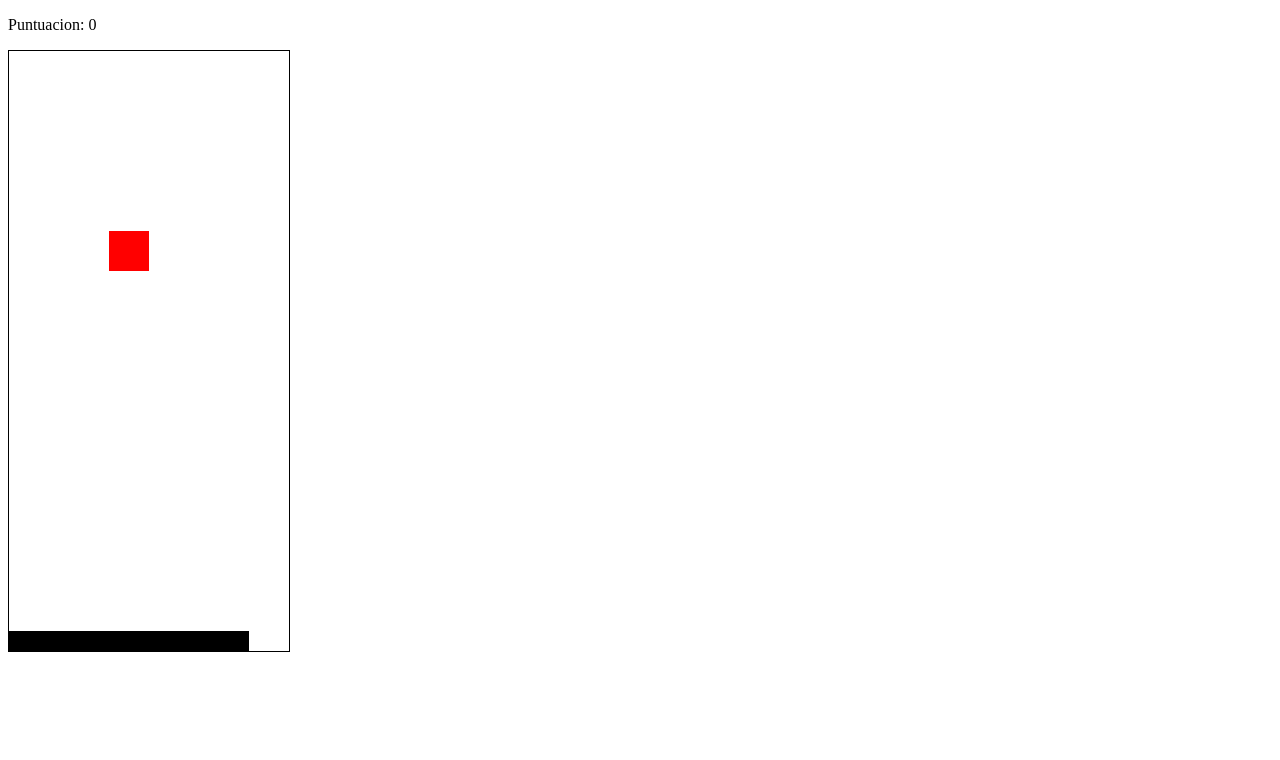
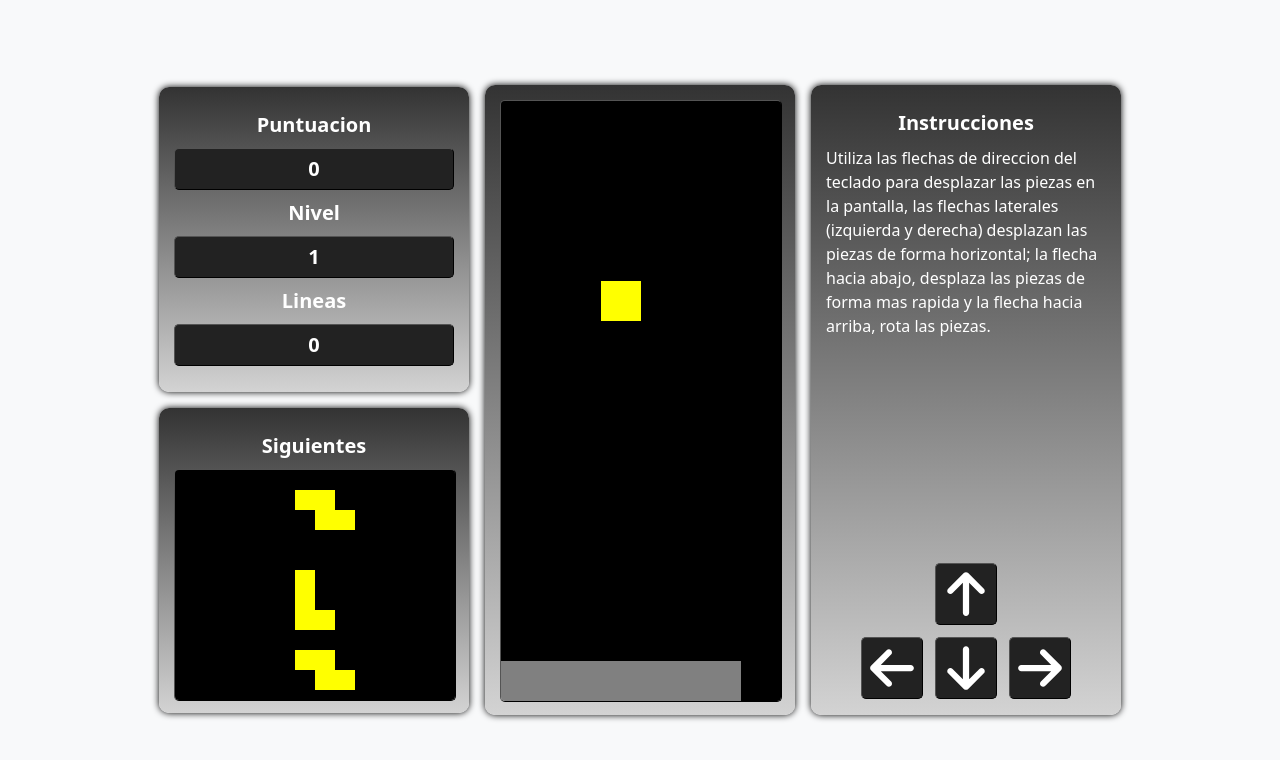
Before and after one commit to AbelJRU16/Tetris, a plain HTML site: page index.html in a window 1280 px wide. Drawn offline with nearby package versions, Linux system fonts and the light colour scheme.

Commit message:
Se mejora lainterfaz de la pagina de tetris

```diff
--- /dev/null
+++ b/css/styles.css
@@ -0,0 +1,59 @@
+button.mini-box{
+	cursor: auto;
+}
+canvas{
+	border-radius: 5px;
+	border: outset 1px #000;
+}
+.tetris-box {
+ 	margin: calc(50vh - 332px) calc(50vw - 148px);
+}
+.arrow-grid {
+    display: flex;
+    flex-wrap: wrap;
+    gap: 12px;
+    justify-content: center;
+    margin-top: 225px;
+}
+.box {
+    padding: 15px;
+    width: 310px;
+    height: 630px;
+    background: linear-gradient(0deg, lightgray, #333);
+    box-shadow: 0px 0px 7px black;
+    border-radius: 10px;
+    color: white;
+}
+.mini-box{
+	background: #222;
+	border-radius: 5px;
+	border: outset 1px #000;
+	padding: 5px;
+}
+.flex-flow-column{
+	flex-flow: column;
+}
+.h-100vh{
+	height: 100vh;
+}
+.h-100pc{
+	height: 100%;
+}
+.h-315px{
+	height: 305px !important;
+}
+.i-icon{
+	height: 50px;
+	width: 50px;
+}
+.instructions-text {
+    font-size: 17px;
+    text-align: justify;
+}
+.scores-text {
+	color: white;
+    font-size: 20px;
+    text-align: center;
+    font-weight: bold;
+    margin: 8px 0px;
+}
--- a/index.html
+++ b/index.html
@@ -1,249 +1,51 @@
 <!DOCTYPE html>
 <html>
-<head>
-	<title>Tetris</title>
-</head>
-<body>
-	<p id="score">Puntuacion: <span>0</span></p>
-	<canvas id="tetris_box" style="border:1px solid #000000;">
-
-	</canvas>
-	<script type="text/javascript">
-
-		//1. inicializar el canvas
-		const canvas  = document.getElementById("tetris_box");
-		const context = canvas.getContext("2d");
-		const $score  = document.querySelector("span");
-
-		const BLOCK_SIZE   = 20;
-		const BOARD_WIDTH  = 14;
-		const BOARD_HEIGHT = 30;
-
-		let score = 0;
-
-		canvas.width = BLOCK_SIZE * BOARD_WIDTH;
-		canvas.height = BLOCK_SIZE * BOARD_HEIGHT;
-
-		context.scale(BLOCK_SIZE,BLOCK_SIZE);
-		context.lineWidth = 0.1;
-		context.lineCap = "square";
-		context.miterLimit = 5;
-
-		//3. board
-		const board = [
-			[0, 0, 0, 0, 0, 0, 0, 0, 0, 0, 0, 0, 0, 0],
-			[0, 0, 0, 0, 0, 0, 0, 0, 0, 0, 0, 0, 0, 0],
-			[0, 0, 0, 0, 0, 0, 0, 0, 0, 0, 0, 0, 0, 0],
-			[0, 0, 0, 0, 0, 0, 0, 0, 0, 0, 0, 0, 0, 0],
-			[0, 0, 0, 0, 0, 0, 0, 0, 0, 0, 0, 0, 0, 0],
-			[0, 0, 0, 0, 0, 0, 0, 0, 0, 0, 0, 0, 0, 0],
-			[0, 0, 0, 0, 0, 0, 0, 0, 0, 0, 0, 0, 0, 0],
-			[0, 0, 0, 0, 0, 0, 0, 0, 0, 0, 0, 0, 0, 0],
-			[0, 0, 0, 0, 0, 0, 0, 0, 0, 0, 0, 0, 0, 0],
-			[0, 0, 0, 0, 0, 0, 0, 0, 0, 0, 0, 0, 0, 0],
-			[0, 0, 0, 0, 0, 0, 0, 0, 0, 0, 0, 0, 0, 0],
-			[0, 0, 0, 0, 0, 0, 0, 0, 0, 0, 0, 0, 0, 0],
-			[0, 0, 0, 0, 0, 0, 0, 0, 0, 0, 0, 0, 0, 0],
-			[0, 0, 0, 0, 0, 0, 0, 0, 0, 0, 0, 0, 0, 0],
-			[0, 0, 0, 0, 0, 0, 0, 0, 0, 0, 0, 0, 0, 0],
-			[0, 0, 0, 0, 0, 0, 0, 0, 0, 0, 0, 0, 0, 0],
-			[0, 0, 0, 0, 0, 0, 0, 0, 0, 0, 0, 0, 0, 0],
-			[0, 0, 0, 0, 0, 0, 0, 0, 0, 0, 0, 0, 0, 0],
-			[0, 0, 0, 0, 0, 0, 0, 0, 0, 0, 0, 0, 0, 0],
-			[0, 0, 0, 0, 0, 0, 0, 0, 0, 0, 0, 0, 0, 0],
-			[0, 0, 0, 0, 0, 0, 0, 0, 0, 0, 0, 0, 0, 0],
-			[0, 0, 0, 0, 0, 0, 0, 0, 0, 0, 0, 0, 0, 0],
-			[0, 0, 0, 0, 0, 0, 0, 0, 0, 0, 0, 0, 0, 0],
-			[0, 0, 0, 0, 0, 0, 0, 0, 0, 0, 0, 0, 0, 0],
-			[0, 0, 0, 0, 0, 0, 0, 0, 0, 0, 0, 0, 0, 0],
-			[0, 0, 0, 0, 0, 0, 0, 0, 0, 0, 0, 0, 0, 0],
-			[0, 0, 0, 0, 0, 0, 0, 0, 0, 0, 0, 0, 0, 0],
-			[0, 0, 0, 0, 0, 0, 0, 0, 0, 0, 0, 0, 0, 0],
-			[0, 0, 0, 0, 0, 0, 0, 0, 0, 0, 0, 0, 0, 0],
-			[1, 1, 1, 1, 1, 1, 1, 1, 1, 1, 1, 1, 0, 0]
-		];
-
-
-		//4. piezas
-
-		const piece = {
-			position: { x: 5, y: 5 },
-			shape: [
-				[1, 1],
-				[1, 1]
-			]
-		};
-
-		const PIECES = [
-			[
-				[1, 1],
-				[1, 1],
-			],
-			[
-				[1, 1, 1, 1],
-			],
-			[
-				[0, 1, 0],
-				[1, 1, 1],
-			],
-			[
-				[1, 1, 0],
-				[0, 1, 1],
-			],
-			[
-				[0, 1, 1],
-				[1, 1, 0],
-			],
-			[
-				[1, 0],
-				[1, 0],
-				[1, 1],
-			],
-			[
-				[0, 1],
-				[0, 1],
-				[1, 1],
-			],
-		];
-
-		let dropCounter = 0;
-		let lastTime = 0;
-
-		function update(time = 0) {
-			const deltaTime = time - lastTime;
-			lastTime = time;
-
-			dropCounter += deltaTime;
-
-			if(dropCounter > 1000){
-				piece.position.y++;
-				dropCounter = 0;
-				if(checkCollision()){
-					piece.position.y--;
-					solidifyPiece();
-					removeRows();
-				}
-			}
-
-			draw();
-			window.requestAnimationFrame(update);
-		}
-
-		function draw(){
-			context.fillStyle = "#fff";
-			context.fillRect(0, 0, canvas.width, canvas.height);
-
-			board.forEach((row, y) => {
-				row.forEach((value, x) => {
-					if(value == 1){
-						context.fillStyle = "#000";
-						context.fillRect(x, y, 1, 1);
-					}
-				})
-			})
-
-			piece.shape.forEach((row, y) => {
-				row.forEach((value, x) => {
-					if(value){
-						context.fillStyle = "red";
-						context.fillRect(x + piece.position.x, y + piece.position.y, 1, 1);
-					}
-				})
-			})
-
-			$score.innerText = score;
-		}
-
-		document.addEventListener("keydown", event => {
-			if(event.key == "ArrowLeft") {
-				piece.position.x--;
-				if(checkCollision()){
-					piece.position.x++;
-				}
-			}
-			if(event.key == "ArrowRight") {
-				piece.position.x++;
-				if(checkCollision()){
-					piece.position.x--;
-				}
-			}
-			if(event.key == "ArrowDown") {
-				piece.position.y++;
-				if(checkCollision()){
-					piece.position.y--;
-					solidifyPiece();
-					removeRows();
-				}
-			}
-			if(event.key == "ArrowUp") {
-				const rotated = [];
-				for(let i = 0; i < piece.shape[0].length; i++){
-					const row = [];
-
-					for(let j = piece.shape.length - 1; j >= 0; j--){
-						row.push(piece.shape[j][i])
-					}
-					rotated.push(row);
-				}
-				const previousShape = piece.shape;
-				piece.shape = rotated;
-				if(checkCollision()){
-					piece.shape = previousShape;
-				}
-			}
-		});
-
-		function checkCollision() {
-			return piece.shape.find((row, y) => {
-				return row.find((value, x) =>{
-					return(
-						value !== 0 &&
-						board[y + piece.position.y]?.[x + piece.position.x] !== 0
-					)
-				})
-			})
-		}
-
-		function solidifyPiece() {
-			piece.shape.forEach((row, y) => {
-				row.forEach((value, x) => {
-					if(value == 1){
-						board[y + piece.position.y][x + piece.position.x] = 1
-					}
-				})
-			})
-			//get random shape
-			piece.shape = PIECES[Math.floor(Math.random() * PIECES.length)];
-			//reset position
-			piece.position.x = Math.floor(BOARD_WIDTH/2-1);
-			piece.position.y = 0;
-			//gameover
-			if(checkCollision()){
-				window.alert("Game over!! Sorry");
-				board.forEach((row) => row.fill(0));
-				score = 0;
-			}
-		}
-
-		function removeRows(){
-			const rowsToRemove = [];
-
-			board.forEach((row, y) => {
-				if(row.every(value => value == 1)) {
-					rowsToRemove.push(y);
-				}
-			})
-
-			rowsToRemove.forEach(y => {
-				board.splice(y, 1);
-				const newRow = Array(BOARD_WIDTH).fill(0);
-				board.unshift(newRow);
-				score+=10;
-			})
-
-		}
-
-		update();
-	</script>
-</body>
+	<head>
+		<title>Tetris</title>
+	    <link href="https://cdn.jsdelivr.net/npm/bootstrap@5.3.2/dist/css/bootstrap.min.css" rel="stylesheet" integrity="sha384-T3c6CoIi6uLrA9TneNEoa7RxnatzjcDSCmG1MXxSR1GAsXEV/Dwwykc2MPK8M2HN" crossorigin="anonymous">
+	    <meta charset="utf-8">
+	    <meta name="viewport" content="width=device-width, initial-scale=1">
+	    <link rel="stylesheet" type="image/jpg" href="https://www.cleanpng.com/png-tetris-app-tetris-blitz-android-electronic-arts-re-1374845/">
+	    <link rel="stylesheet" href="./css/styles.css" type="text/css">
+	    <title>Tetris</title>
+	</head>
+	<body class="d-flex align-items-center bg-body-tertiary">
+		<div class="container h-100vh">
+			<div class="d-flex gap-3 justify-content-center align-items-center h-100pc">
+				<div class="d-flex gap-3 flex-flow-column">
+					<div class="box h-315px">
+						<div class="scores-text">Puntuacion</div>
+						<div class="scores-text mini-box" id="score">0</div>
+						<div class="scores-text">Nivel</div>
+						<div class="scores-text mini-box" id="level">1</div>
+						<div class="scores-text">Lineas</div>
+						<div class="scores-text mini-box" id="lines">0</div>
+					</div>
+					<div class="box h-315px">
+						<div class="scores-text">Siguientes</div>
+						<canvas id="next-pieces">
+						</canvas>
+					</div>
+				</div>
+				<div class="box">
+					<canvas id="tetris_box">
+					</canvas>
+				</div>
+				<div class="box">
+					<div class="scores-text">Instrucciones</div>
+					<p>Utiliza las flechas de direccion del teclado para desplazar las piezas en la pantalla, las flechas laterales (izquierda y derecha) desplazan las piezas de forma horizontal; la flecha hacia abajo, desplaza las piezas de forma mas rapida y la flecha hacia arriba, rota las piezas.</p>
+					<div class="arrow-grid">
+						<button class="mini-box" style="filter: opacity(0);"><img class="i-icon" src="./img/arrow-up.svg"></button>
+						<button class="mini-box"><img class="i-icon" src="./img/arrow-up.svg"></button>
+						<button class="mini-box" style="filter: opacity(0);"><img class="i-icon" src="./img/arrow-up.svg"></button>
+						<button class="mini-box"><img class="i-icon" src="./img/arrow-left.svg"></button>
+						<button class="mini-box"><img class="i-icon" src="./img/arrow-down.svg"></button>
+						<button class="mini-box"><img class="i-icon" src="./img/arrow-right.svg"></button>
+					</div>
+				</div>
+			</div>
+		</div>
+		<script type="text/javascript" src="./js/script.js"></script>
+	    <script src="https://cdn.jsdelivr.net/npm/bootstrap@5.3.2/dist/js/bootstrap.bundle.min.js" integrity="sha384-C6RzsynM9kWDrMNeT87bh95OGNyZPhcTNXj1NW7RuBCsyN/o0jlpcV8Qyq46cDfL" crossorigin="anonymous"></script>
+	</body>
 </html>
--- /dev/null
+++ b/js/script.js
@@ -0,0 +1,325 @@
+//1. inicializar el canvas
+const canvas  = document.getElementById("tetris_box");
+const context = canvas.getContext("2d");
+const $score  = document.querySelector("div#score");
+const $level  = document.querySelector("div#level");
+const $lines  = document.querySelector("div#lines");
+//siguientes piezas
+const canvas_np  = document.getElementById("next-pieces");
+const context_np = canvas_np.getContext("2d");
+
+const BLOCK_SIZE   = 20;
+const BOARD_WIDTH  = 14;
+const BOARD_HEIGHT = 30;
+
+let score = 0;
+let level = 1;
+let lines = 0;
+
+canvas.width = BLOCK_SIZE * BOARD_WIDTH;
+canvas.height = BLOCK_SIZE * BOARD_HEIGHT;
+//siguientes piezas
+canvas_np.width  = 280;
+canvas_np.height = 230;
+
+context.scale(BLOCK_SIZE,BLOCK_SIZE);
+//siguientes piezas
+context_np.scale(BLOCK_SIZE,BLOCK_SIZE);
+
+context.lineWidth = 0.1;
+context.lineCap = "square";
+context.miterLimit = 5;
+
+//3. board
+const board = [
+	[0, 0, 0, 0, 0, 0, 0, 0, 0, 0, 0, 0, 0, 0],
+	[0, 0, 0, 0, 0, 0, 0, 0, 0, 0, 0, 0, 0, 0],
+	[0, 0, 0, 0, 0, 0, 0, 0, 0, 0, 0, 0, 0, 0],
+	[0, 0, 0, 0, 0, 0, 0, 0, 0, 0, 0, 0, 0, 0],
+	[0, 0, 0, 0, 0, 0, 0, 0, 0, 0, 0, 0, 0, 0],
+	[0, 0, 0, 0, 0, 0, 0, 0, 0, 0, 0, 0, 0, 0],
+	[0, 0, 0, 0, 0, 0, 0, 0, 0, 0, 0, 0, 0, 0],
+	[0, 0, 0, 0, 0, 0, 0, 0, 0, 0, 0, 0, 0, 0],
+	[0, 0, 0, 0, 0, 0, 0, 0, 0, 0, 0, 0, 0, 0],
+	[0, 0, 0, 0, 0, 0, 0, 0, 0, 0, 0, 0, 0, 0],
+	[0, 0, 0, 0, 0, 0, 0, 0, 0, 0, 0, 0, 0, 0],
+	[0, 0, 0, 0, 0, 0, 0, 0, 0, 0, 0, 0, 0, 0],
+	[0, 0, 0, 0, 0, 0, 0, 0, 0, 0, 0, 0, 0, 0],
+	[0, 0, 0, 0, 0, 0, 0, 0, 0, 0, 0, 0, 0, 0],
+	[0, 0, 0, 0, 0, 0, 0, 0, 0, 0, 0, 0, 0, 0],
+	[0, 0, 0, 0, 0, 0, 0, 0, 0, 0, 0, 0, 0, 0],
+	[0, 0, 0, 0, 0, 0, 0, 0, 0, 0, 0, 0, 0, 0],
+	[0, 0, 0, 0, 0, 0, 0, 0, 0, 0, 0, 0, 0, 0],
+	[0, 0, 0, 0, 0, 0, 0, 0, 0, 0, 0, 0, 0, 0],
+	[0, 0, 0, 0, 0, 0, 0, 0, 0, 0, 0, 0, 0, 0],
+	[0, 0, 0, 0, 0, 0, 0, 0, 0, 0, 0, 0, 0, 0],
+	[0, 0, 0, 0, 0, 0, 0, 0, 0, 0, 0, 0, 0, 0],
+	[0, 0, 0, 0, 0, 0, 0, 0, 0, 0, 0, 0, 0, 0],
+	[0, 0, 0, 0, 0, 0, 0, 0, 0, 0, 0, 0, 0, 0],
+	[0, 0, 0, 0, 0, 0, 0, 0, 0, 0, 0, 0, 0, 0],
+	[0, 0, 0, 0, 0, 0, 0, 0, 0, 0, 0, 0, 0, 0],
+	[0, 0, 0, 0, 0, 0, 0, 0, 0, 0, 0, 0, 0, 0],
+	[0, 0, 0, 0, 0, 0, 0, 0, 0, 0, 0, 0, 0, 0],
+	[1, 1, 1, 1, 1, 1, 1, 1, 1, 1, 1, 1, 0, 0],
+	[1, 1, 1, 1, 1, 1, 1, 1, 1, 1, 1, 1, 0, 0]
+];
+
+//proximas piezas
+const board_np = [
+	[0, 0, 0, 0, 0, 0, 0, 0, 0, 0, 0, 0, 0, 0],
+	[0, 0, 0, 0, 0, 0, 0, 0, 0, 0, 0, 0, 0, 0],
+	[0, 0, 0, 0, 0, 0, 0, 0, 0, 0, 0, 0, 0, 0],
+	[0, 0, 0, 0, 0, 0, 0, 0, 0, 0, 0, 0, 0, 0],
+	[0, 0, 0, 0, 0, 0, 0, 0, 0, 0, 0, 0, 0, 0],
+	[0, 0, 0, 0, 0, 0, 0, 0, 0, 0, 0, 0, 0, 0],
+	[0, 0, 0, 0, 0, 0, 0, 0, 0, 0, 0, 0, 0, 0],
+	[0, 0, 0, 0, 0, 0, 0, 0, 0, 0, 0, 0, 0, 0],
+	[0, 0, 0, 0, 0, 0, 0, 0, 0, 0, 0, 0, 0, 0],
+	[0, 0, 0, 0, 0, 0, 0, 0, 0, 0, 0, 0, 0, 0],
+	[0, 0, 0, 0, 0, 0, 0, 0, 0, 0, 0, 0, 0, 0],
+	[0, 0, 0, 0, 0, 0, 0, 0, 0, 0, 0, 0, 0, 0],
+	[0, 0, 0, 0, 0, 0, 0, 0, 0, 0, 0, 0, 0, 0],
+	[0, 0, 0, 0, 0, 0, 0, 0, 0, 0, 0, 0, 0, 0],
+	[0, 0, 0, 0, 0, 0, 0, 0, 0, 0, 0, 0, 0, 0],
+];
+
+//4. piezas
+
+const piece = {
+	position: { x: 5, y: 5 },
+	shape: [
+		[1, 1],
+		[1, 1]
+	]
+};
+
+let nextPieces = [];
+
+const PIECES = [
+	[
+		[1, 1],
+		[1, 1],
+	],
+	[
+		[1, 1, 1, 1],
+	],
+	[
+		[0, 1, 0],
+		[1, 1, 1],
+	],
+	[
+		[1, 1, 0],
+		[0, 1, 1],
+	],
+	[
+		[0, 1, 1],
+		[1, 1, 0],
+	],
+	[
+		[1, 0],
+		[1, 0],
+		[1, 1],
+	],
+	[
+		[0, 1],
+		[0, 1],
+		[1, 1],
+	],
+];
+
+let dropCounter = 0;
+let lastTime = 0;
+
+function init(){
+	draw_np();
+}
+
+function update(time = 0) {
+	const deltaTime = time - lastTime;
+	lastTime = time;
+
+	dropCounter += deltaTime;
+
+	if(dropCounter > (1000/$level.innerText)){
+		piece.position.y++;
+		dropCounter = 0;
+		if(checkCollision()){
+			piece.position.y--;
+			solidifyPiece();
+			removeRows();
+		}
+	}
+
+	draw();
+	window.requestAnimationFrame(update);
+}
+
+//proximas piezas
+function draw_np() {
+	context_np.fillStyle = "#000";
+	context_np.fillRect(0, 0, canvas_np.width, canvas_np.height);
+
+	board.forEach((row, y) => {
+		row.forEach((value, x) => {
+			if(value == 1){
+				context.fillStyle = "gray";
+				context.fillRect(x, y, 1, 1);
+			}
+		})
+	})
+
+	getNextPieces();
+
+	for (let i = 1; i <= 3; i++) {
+		context.fillStyle = "yellow";
+		context.fillRect((5+i*10), (5+i*10), 1, 1);
+	}
+
+	let i = 1;
+	nextPieces.forEach(piece => {
+		piece.shape.forEach((row, y) => {
+			row.forEach((value, x) => {
+				console.log(value);
+				if(value){
+					context_np.fillStyle = "yellow";
+					context_np.fillRect(x + piece.position.x, y + piece.position.y, 1, 1);
+				}
+			})
+		})
+		i++;
+	})
+}
+
+function getNextPieces() {
+	let aux = null;
+	for (let i = 0; i < 3; i++) {
+		aux = {
+			position: { x: Math.floor(6), y: 1+(i*4) },
+			shape: PIECES[Math.floor(Math.random() * PIECES.length)],
+		};
+		nextPieces.push(aux);
+	}
+}
+
+function draw(){
+	context.fillStyle = "#000";
+	context.fillRect(0, 0, canvas.width, canvas.height);
+
+	board.forEach((row, y) => {
+		row.forEach((value, x) => {
+			if(value == 1){
+				context.fillStyle = "gray";
+				context.fillRect(x, y, 1, 1);
+			}
+		})
+	})
+
+	piece.shape.forEach((row, y) => {
+		row.forEach((value, x) => {
+			if(value){
+				context.fillStyle = "yellow";
+				context.fillRect(x + piece.position.x, y + piece.position.y, 1, 1);
+			}
+		})
+	})
+
+	$score.innerText = score;
+	$level.innerText = level;
+	$lines.innerText = lines;
+}
+
+document.addEventListener("keydown", event => {
+	if(event.key == "ArrowLeft") {
+		piece.position.x--;
+		if(checkCollision()){
+			piece.position.x++;
+		}
+	}
+	if(event.key == "ArrowRight") {
+		piece.position.x++;
+		if(checkCollision()){
+			piece.position.x--;
+		}
+	}
+	if(event.key == "ArrowDown") {
+		piece.position.y++;
+		if(checkCollision()){
+			piece.position.y--;
+			solidifyPiece();
+			removeRows();
+		}
+	}
+	if(event.key == "ArrowUp") {
+		const rotated = [];
+		for(let i = 0; i < piece.shape[0].length; i++){
+			const row = [];
+
+			for(let j = piece.shape.length - 1; j >= 0; j--){
+				row.push(piece.shape[j][i])
+			}
+			rotated.push(row);
+		}
+		const previousShape = piece.shape;
+		piece.shape = rotated;
+		if(checkCollision()){
+			piece.shape = previousShape;
+		}
+	}
+});
+
+function checkCollision() {
+	return piece.shape.find((row, y) => {
+		return row.find((value, x) =>{
+			return(
+				value !== 0 &&
+				board[y + piece.position.y]?.[x + piece.position.x] !== 0
+			)
+		})
+	})
+}
+
+function solidifyPiece() {
+	piece.shape.forEach((row, y) => {
+		row.forEach((value, x) => {
+			if(value == 1){
+				board[y + piece.position.y][x + piece.position.x] = 1
+			}
+		})
+	})
+	//get random shape
+	piece.shape = PIECES[Math.floor(Math.random() * PIECES.length)];
+	//reset position
+	piece.position.x = Math.floor(BOARD_WIDTH/2-1);
+	piece.position.y = 0;
+	//gameover
+	if(checkCollision()){
+		window.alert("Game over!! Sorry");
+		board.forEach((row) => row.fill(0));
+		score = 0;
+		lines = 0;
+		level = 1;
+	}
+}
+
+function removeRows(){
+	const rowsToRemove = [];
+
+	board.forEach((row, y) => {
+		if(row.every(value => value == 1)) {
+			rowsToRemove.push(y);
+		}
+	})
+
+	rowsToRemove.forEach(y => {
+		board.splice(y, 1);
+		const newRow = Array(BOARD_WIDTH).fill(0);
+		board.unshift(newRow);
+		score+=10;
+		lines+=1;
+		if(lines%2 == 0) level+=1;
+	})
+
+}
+
+update();
+init();
```
Also changed, not shown: img/arrow-down.svg (added), img/arrow-left.svg (added), img/arrow-right.svg (added), img/arrow-up.svg (added), img/logo.jpg (added).
